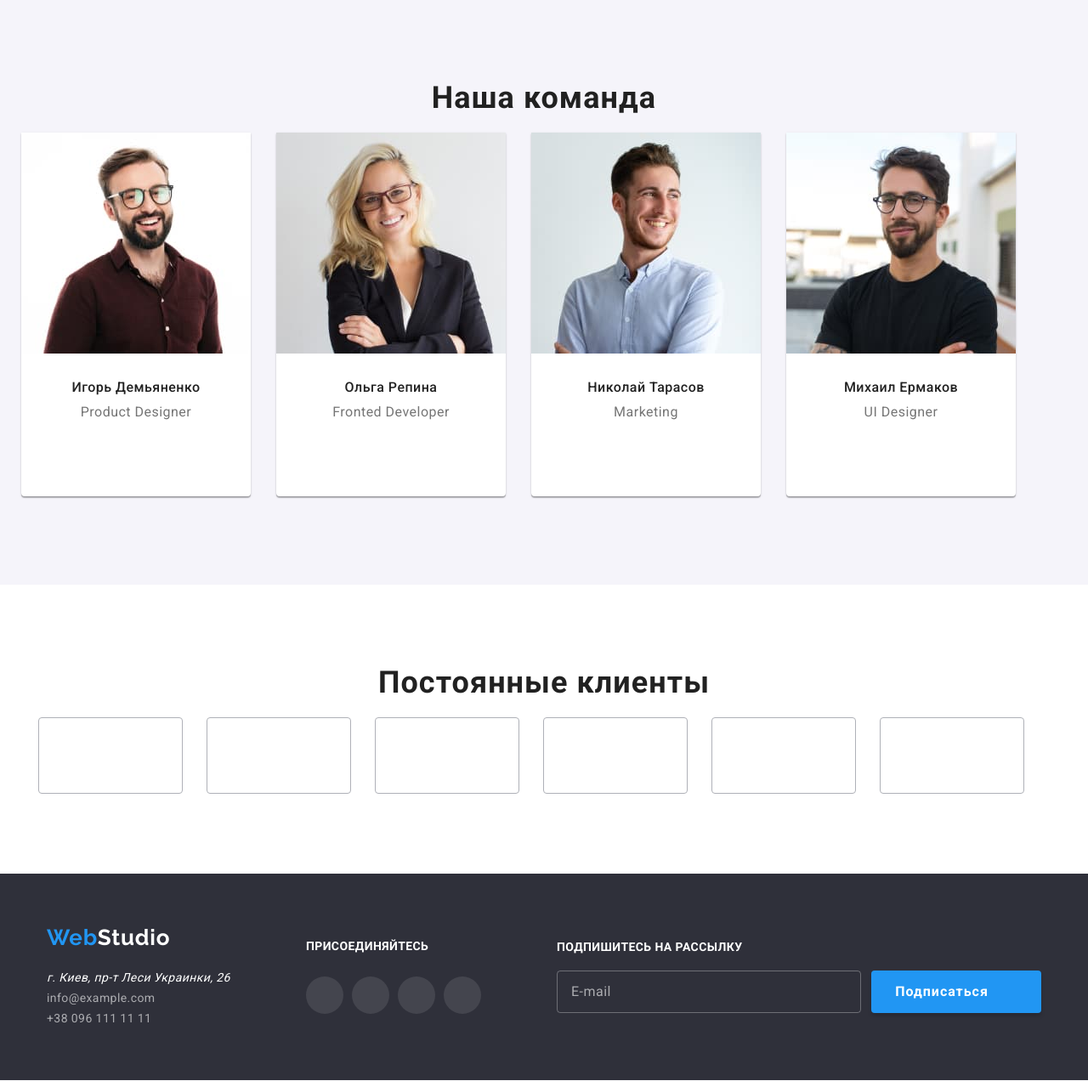
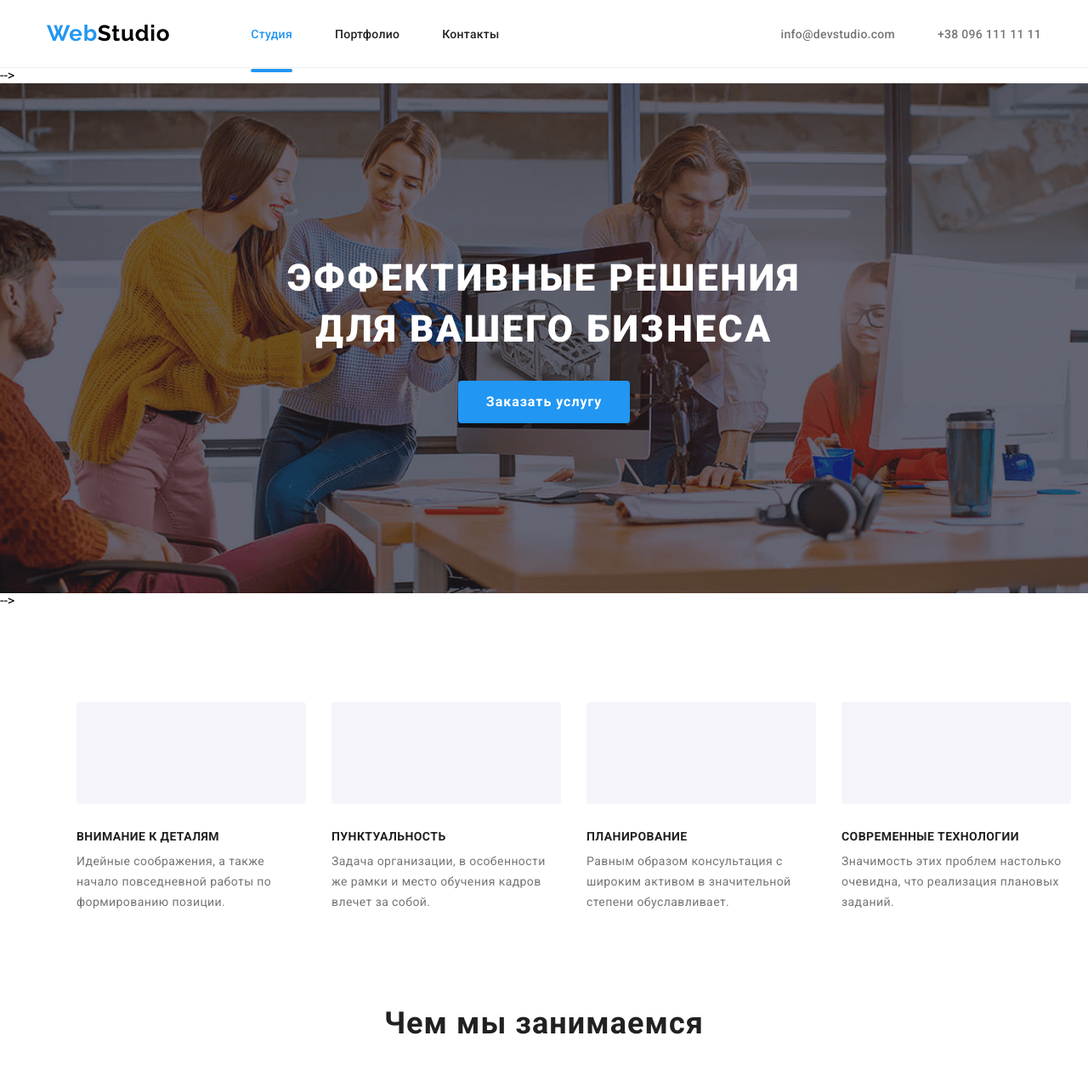
Before and after one commit to Olga-94/goit-markup-hw-08, a plain HTML site: page index.html in a window 1280 px wide. Shown: the top 1272 px of the page at 85% size. Drawn offline with nearby package versions, Linux system fonts and the light colour scheme; grey boxes are pictures that could not be loaded.

Commit message:
убирает комментарии

```diff
--- a/index.html
+++ b/index.html
@@ -13,9 +13,9 @@
 
 </head>
    <body>
-   <!-- <header class="header">  !--header container--
-            !--Main menu--
-           <!-- <div class="container">
+    <header class="header">  <!--header container-->
+            <!--Main menu-->
+            <div class="container">
 
                   <a class="logo" href="index.html"><span class="logoweb">Web</span><span class="logo-studio-header">Studio</span></a>
                   <button class="menu-button" data-menu-button type="button">
@@ -33,7 +33,7 @@
                  <li class="nav-list-item"><a class="nav-list-link" href="#">Контакты</a></li>
                 </ul>
                 </nav>
-                 <address class="address">  !--Contacts container--
+                 <address class="address">  <!--Contacts container-->
 
                         <ul class="address-links list">
                         <li class="header-list-item">
@@ -60,8 +60,8 @@
           </header> -->
 
 
-     <!-- <main>
-        <section class="hero"> !--HERO--
+     <main>
+        <section class="hero"> <!--HERO-->
           <div class="hero-container container">
              <h1 class="hero-title">эффективные решения </br>для вашего бизнеса</h1>
             <div class="button">
@@ -71,7 +71,7 @@
          </section>-->
 
 
-         <!-- <section class="features"> !--characteristics--
+          <section class="features"> <!--characteristics-->
                       <div class="container">
                         <h2 hidden>особенности</h2>
                           <ul class="features-list list">
@@ -113,7 +113,7 @@
                       </div>
 
              </section>
-                    <section class="our-work"> !--our work--
+                    <section class="our-work"> <!--our work-->
              <div class="container">
                 <h2 class="title">Чем мы занимаемся</h2>
                         <ul class="our-work-list list">
```
